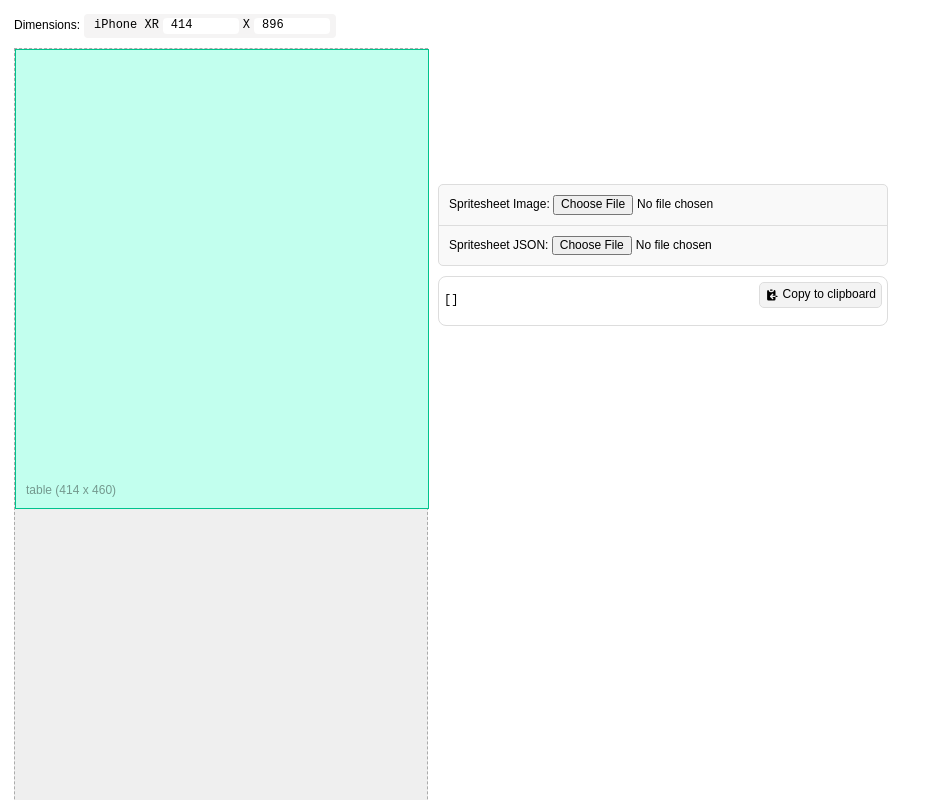
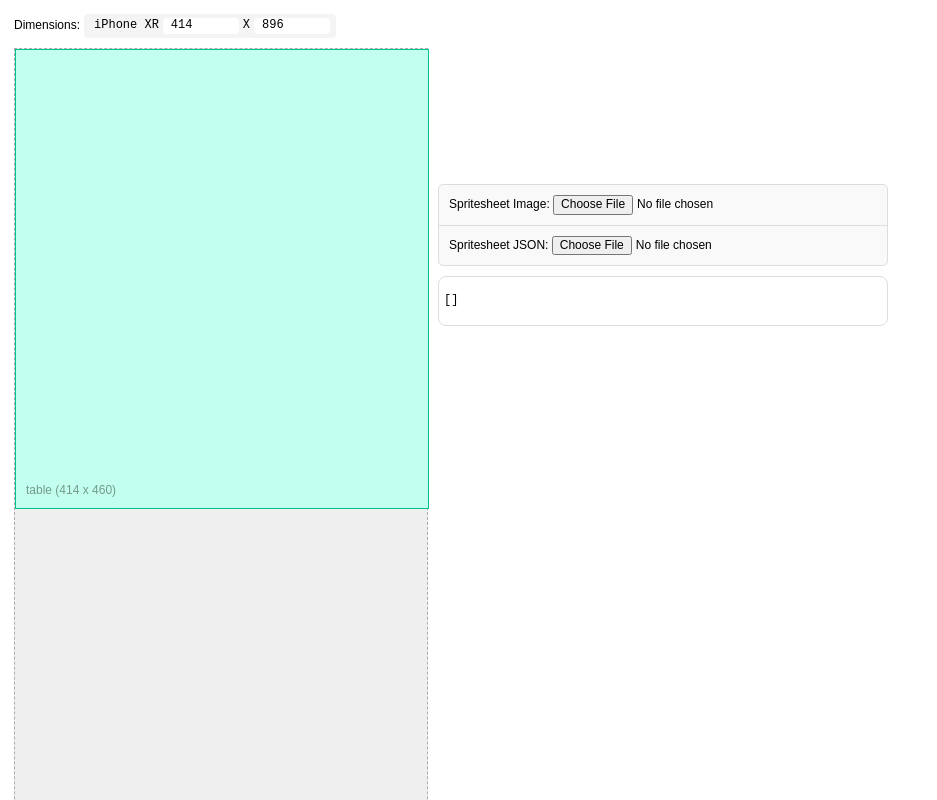
Before and after one commit to obsfx/card-game-editor, a React (Create React App) app: page / in a window 1280 px wide. Shown: the top 800 px of the page, without its empty margins (0-937 px from the left). Built offline with nearby package versions, Linux system fonts and the light colour scheme.

Commit message:
Remove copy to clipboard

```diff
--- a/src/components/Output.tsx
+++ b/src/components/Output.tsx
@@ -1,56 +1,11 @@
-import React, { useRef, useState } from 'react';
+import React from 'react';
 import { css } from '@emotion/css';
-import { HiClipboardCopy } from 'react-icons/hi';
 import { useAppContext } from '../contexts/AppContext';
 
 const Output: React.FC = () => {
   const { output } = useAppContext();
-
-  const textAreaRef = useRef<HTMLTextAreaElement>(null);
-  const [showMessage, setShowMessage] = useState(false);
-
-  let messageTimeout: any = undefined;
-  const showCopyMessage = () => {
-    setShowMessage(true);
-    clearTimeout(messageTimeout);
-    messageTimeout = setTimeout(() => {
-      setShowMessage(false);
-    }, 2000);
-  };
-
-  const handleCopyToClipboard = () => {
-    if (navigator.clipboard) {
-      navigator.clipboard.writeText(JSON.stringify(output, null, 2));
-      showCopyMessage();
-      return;
-    }
-
-    if (!textAreaRef.current) {
-      return;
-    }
-
-    textAreaRef.current.style.top = '0';
-    textAreaRef.current.style.left = '0';
-    textAreaRef.current.style.position = 'fixed';
-    textAreaRef.current.focus();
-    textAreaRef.current.select();
-
-    try {
-      document.execCommand('copy');
-      showCopyMessage();
-    } catch (err) {
-      console.error('unable to copy', err);
-    }
-  };
-
   return (
     <div className={outputWrapper}>
-      <textarea ref={textAreaRef} className={textbox} value={JSON.stringify(output, null, 2)} />
-      <button className={copyToClipboardButton} onClick={handleCopyToClipboard}>
-        <HiClipboardCopy />
-        <span>Copy to clipboard</span>
-      </button>
-      {showMessage && <div className={message}>Copied !</div>}
       <pre>
         <code>{JSON.stringify(output, null, 2)}</code>
       </pre>
@@ -69,35 +24,4 @@ const outputWrapper = css({
   position: 'relative',
 });
 
-const copyToClipboardButton = css({
-  border: '1px solid #ddd',
-  fontSize: 12,
-  display: 'inline-flex',
-  alignItems: 'center',
-  padding: 5,
-  borderRadius: 5,
-  backgroundColor: '#f3f3f3',
-  position: 'absolute',
-  right: 5,
-  top: 5,
-  cursor: 'pointer',
-  '&:hover': {
-    backgroundColor: '#eee',
-  },
-  '& svg': {
-    width: 14,
-    height: 14,
-    marginRight: 4,
-  },
-});
-
-const message = css({
-  color: 'green',
-  fontWeight: 'bold',
-});
-
-const textbox = css({
-  display: 'none',
-});
-
 export default Output;
```
